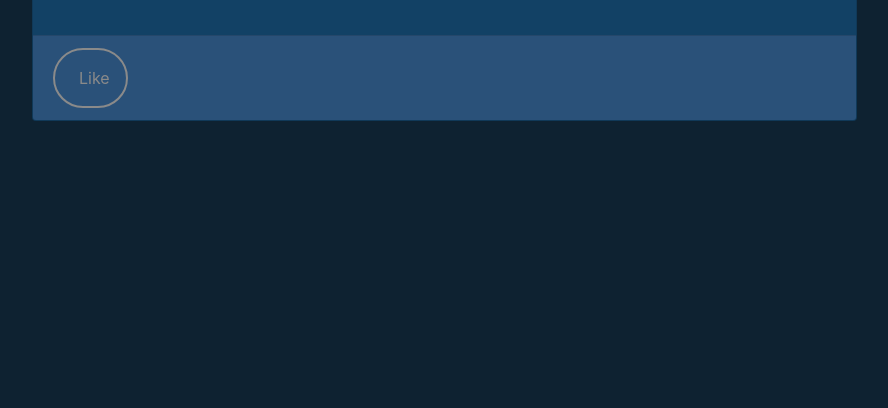
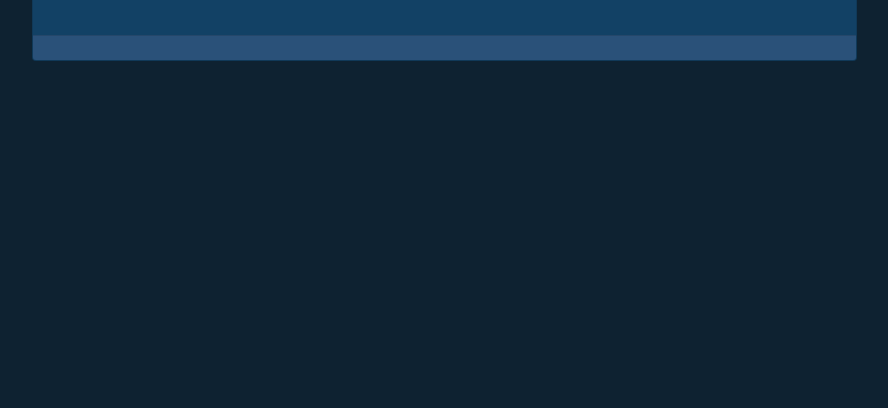
Before and after one commit to Qva777/News_Site, a Django app: template news/templates/news/news_detail.html in a window 1280 px wide. Shown: the part 392-800 px from the top of the page, without its empty margins (338-1226 px from the left). Run offline with Django 3.2, Linux system fonts and the light colour scheme; the template is opened without the code that fills it, so the values that code supplies are empty; some libraries are stand-ins or nearby versions.

Commit message:
clean bad code

```diff
--- a/News_config/static/css/style.css
+++ b/News_config/static/css/style.css
@@ -19,75 +19,3 @@ body {
 .text-muted {
     color: #FFFFFF !important;
 }
-
-
-.button-like {
-  border: 2px solid #8a8a8a;
-  background-color: transparent;
-  text-decoration: none;
-  padding: 1rem;
-  position: relative;
-  vertical-align: middle;
-  text-align: center;
-  display: inline-block;
-  border-radius: 3rem;
-  color: #8a8a8a;
-  transition: all ease 0.4s;
-}
-
-.button-like span {
-  margin-left: 0.5rem;
-}
-
-.button-like .fa,
-.button-like span {
-  transition: all ease 0.4s;
-}
-
-.button-like:focus {
-  background-color: transparent;
-}
-
-.button-like:focus .fa,
-.button-like:focus span {
-  color: #8a8a8a;
-}
-
-.button-like:hover {
-  border-color: #cc4b37;
-  background-color: transparent;
-}
-
-.button-like:hover .fa,
-.button-like:hover span {
-  color: #cc4b37;
-}
-
-.liked {
-  background-color: #cc4b37;
-  border-color: #cc4b37;
-}
-
-.liked .fa,
-.liked span {
-  color: #fefefe;
-}
-
-.liked:focus {
-  background-color: #cc4b37;
-}
-
-.liked:focus .fa,
-.liked:focus span {
-  color: #fefefe;
-}
-
-.liked:hover {
-  background-color: #cc4b37;
-  border-color: #cc4b37;
-}
-
-.liked:hover .fa,
-.liked:hover span {
-  color: #fefefe;
-}
--- a/templates/base.html
+++ b/templates/base.html
@@ -58,7 +58,8 @@
 
                             {% if page_obj.number == p %}
                                 <li class="page-item active" aria-current="page">
-                        <a class="page-link" href="?page={{ p }}">{{ p }} <span class="sr-only">(current)</span></a>
+                                    <a class="page-link" href="?page={{ p }}">{{ p }} <span
+                                            class="sr-only">(current)</span></a>
                                 </li>
                             {% elif p > page_obj.number|add:-3 and p < page_obj.number|add:3 %}
                                 <li class="page-item">
@@ -91,5 +92,6 @@
         integrity="sha384-Q6E9RHvbIyZFJoft+2mJbHaEWldlvI9IOYy5n3zV9zzTtmI3UksdQRVvoxMfooAo"
         crossorigin="anonymous"></script>
 <script src="{% static 'bootstrap/js/bootstrap.min.js' %}"></script>
+
 </body>
 </html>
--- a/templates/inc/_news_detail.html
+++ b/templates/inc/_news_detail.html
@@ -12,10 +12,6 @@
         <p class="card-text">{{ news_item.content|safe|linebreaks }}</p>
     </div>
     <div class="card-footer text-muted">
-        {{ news_item.created_at|date:"Y-m-d H:i" }}
-        <button class="button button-like">
-            <i class="fa fa-heart"></i>
-            <span>Like</span>
-        </button>
+        {{ item.created_at|date:"Y-m-d H:i" }}
     </div>
 </div>
--- a/templates/inc/_sample.html
+++ b/templates/inc/_sample.html
@@ -17,7 +17,6 @@
         </div>
     </div>
     <div class="card-footer text-muted">
-        {#        {% if item.photo %}#}
         {{ item.created_at|date:"Y-m-d H:i" }}
         <button class="button button-like">
             <i class="fa fa-heart"></i>
```
Lines whose indentation alone changed are shown as unchanged.
